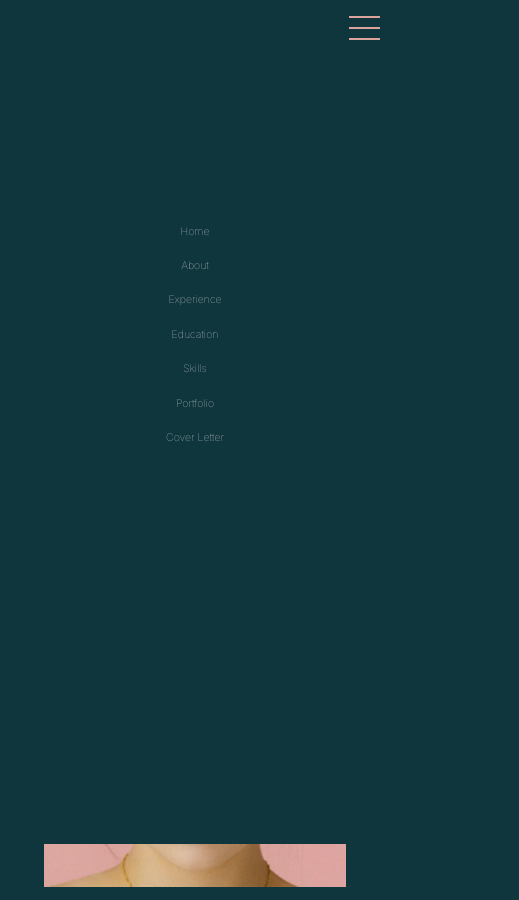
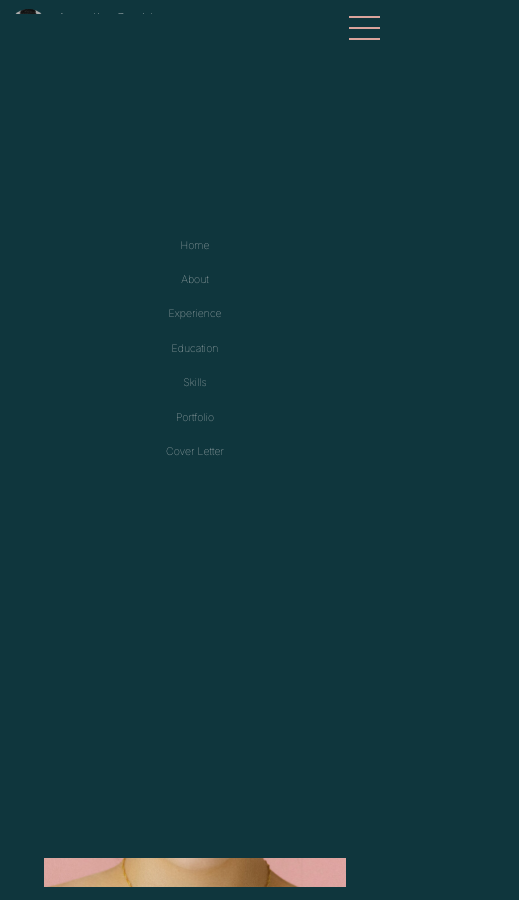
Before and after one commit to bmpandrada/webdesign, a React (Vite) app: page / in a window 390 px wide. Shown: the whole page, 519 px wide, since content can reach past the window. Built offline with nearby package versions, Linux system fonts and the light colour scheme; the HTML template or start-up script is replaced by a standard one.

Commit message:
Update index.css

```diff
--- a/src/index.css
+++ b/src/index.css
@@ -27,11 +27,12 @@
   font-family: var(--main-font);
   margin: 0 auto;
   padding: 0;
-
   background-color: var(--primary-color);
+  overflow-x: hidden;
 }
 section{
   transition: all 0.6s ease;
+
 }
 .underline{
   border-bottom: 2px solid white;
@@ -74,9 +75,11 @@
   list-style: none;
   align-items: center;
   gap: .5rem;
+
 }
 .navbar-item{
   text-decoration: none;
+
 }
 .navbar-item a:link,
 .navbar-item a:visited{
@@ -150,6 +153,7 @@
   position: relative;
   padding: 0 10rem;
   height: 100vh;
+
 }
 .hero-padding{
  max-width: 142.2rem;
@@ -443,6 +447,7 @@
    .show  .navbar{
     visibility: visible;
     transform: translateX(0);
+
   }
     .burger{
       display: flex;
@@ -467,7 +472,7 @@
     }
 
 
-    .navbar ul{
+    .navbar, ul{
       position: absolute;
       display: flex;
       flex-direction: column;
```
